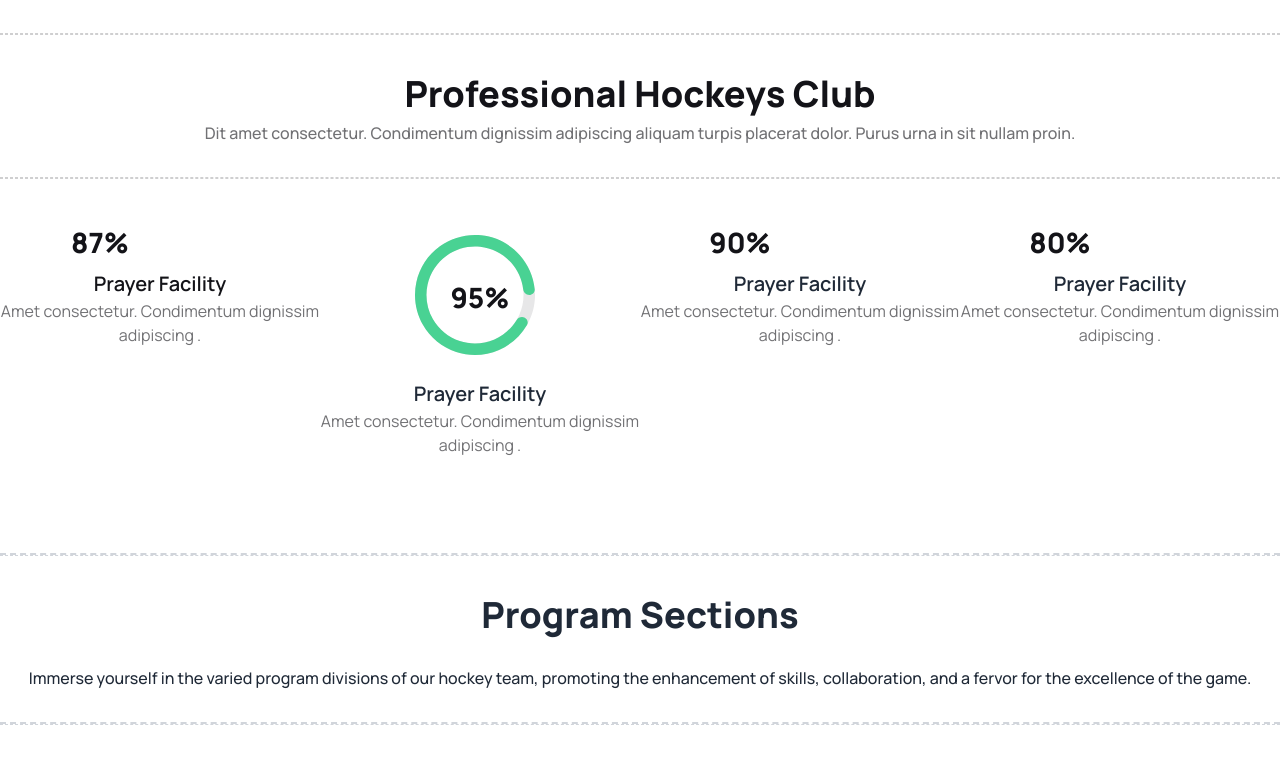
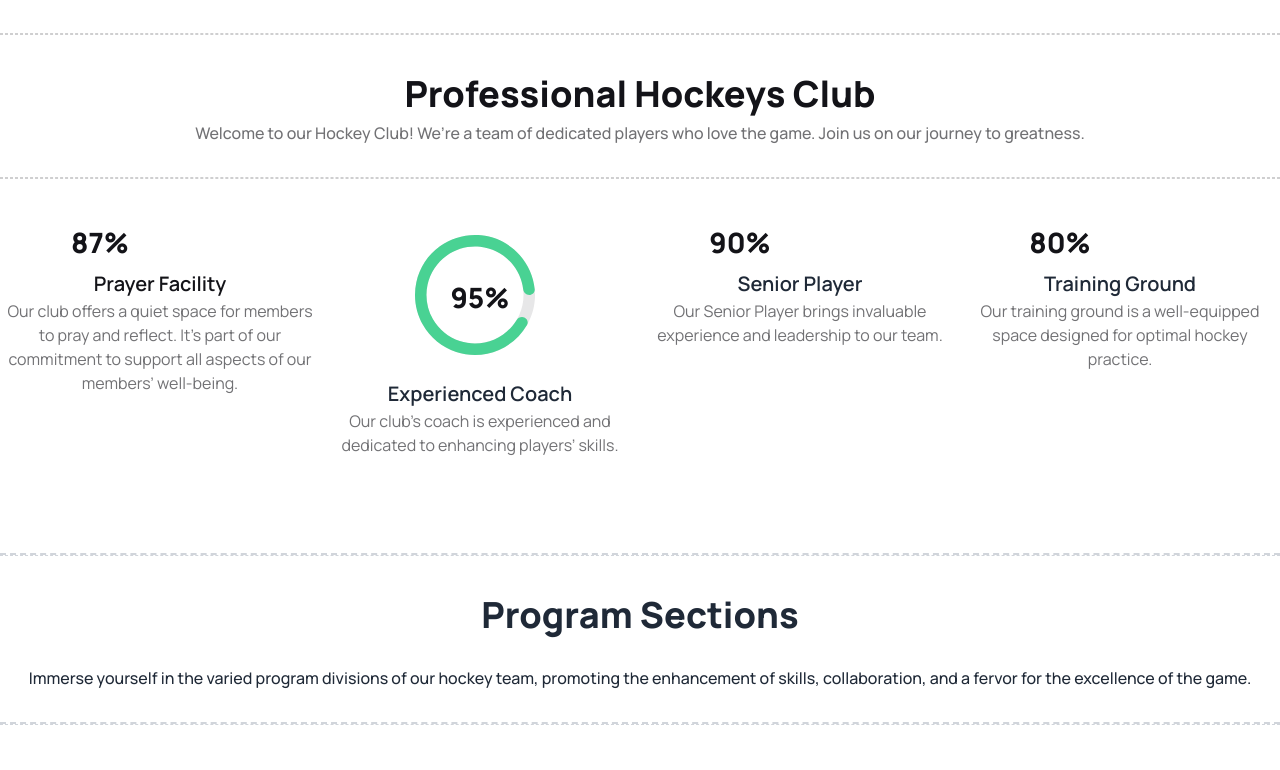
Before and after one commit to shihab4513/Hockeys-website, a plain HTML site: page index.html in a window 1280 px wide. Shown: the part 1080-1850 px from the top of the page. Drawn offline with nearby package versions, Linux system fonts and the light colour scheme.

Commit message:
99% complete

```diff
--- a/index.html
+++ b/index.html
@@ -74,7 +74,7 @@
 <body class="font-manrope">
     <header class="lg:container lg:mx-auto">
         <nav>
-            <div class="navbar bg-base-100">
+            <div class="navbar bg-base-100 justify-between">
                 <div class="navbar-start">
                     <div class="dropdown">
                         <div tabindex="0" role="button" class="btn btn-ghost lg:hidden">
@@ -93,7 +93,7 @@
                             <li><a class="text-[1rem] text-[#424247] font-normal">Contact</a></li>
                         </ul>
                     </div>
-                    <a class="btn btn-ghost text-4xl text-[#131318] font-extrabold">Hockey<span
+                    <a class="btn btn-ghost text-[1.5rem] lg:text-[2.25rem] text-[#131318] font-extrabold">Hockey<span
                             class="text-[#FF4240] p-0">’</span>s</a>
                 </div>
                 <div class="navbar-center hidden lg:flex">
@@ -125,7 +125,8 @@
                         </svg>
                     </div>
                     <div>
-                        <button class="btn btn-primary bg-[#FF4240] text-[1.25rem] text-white font-bold border-none">Get
+                        <button
+                            class="btn btn-primary bg-[#FF4240] text-[0.8rem] lg:text-[1.125rem] text-white font-bold border-none ml-6">Get
                             Ticket</button>
                     </div>
 
@@ -184,8 +185,8 @@
 
 
             <h1 class="text-[2.25rem] font-extrabold text-[#131318] text-center">Professional Hockeys Club</h1>
-            <p class="text-[1rem] font-medium text-[#13131899] text-center">Dit amet consectetur. Condimentum dignissim
-                adipiscing aliquam turpis placerat dolor. Purus urna in sit nullam proin. </p>
+            <p class="text-[1rem] font-medium text-[#13131899] text-center">Welcome to our Hockey Club! We’re a team of
+                dedicated players who love the game. Join us on our journey to greatness.</p>
             <hr class="mb-8 mt-8">
             <div class="grid grid-cols-1 lg:grid-cols-4">
                 <!-- progreess bar 1 -->
@@ -200,8 +201,9 @@
                         </div>
                     </div>
                     <h2 class="text-center text-[1.25rem] font-semibold text-[#131318]">Prayer Facility</h2>
-                    <p class="text-center text-[1rem] font-normal text-[#13131899]">Amet consectetur. Condimentum
-                        dignissim adipiscing .</p>
+                    <p class="text-center text-[1rem] font-normal text-[#13131899]">Our club offers a quiet space for
+                        members to pray and reflect. It’s part of our commitment to support all aspects of our members’
+                        well-being.</p>
                 </div>
                 <!-- progressbar 2 -->
 
@@ -215,9 +217,9 @@
                             <h1 class="text-[1.75rem] text-[#131318] font-extrabold">95%</p>
                         </div>
                     </div>
-                    <h2 class="text-center text-[1.25rem] font-semibold text-[#131318">Prayer Facility</h2>
-                    <p class="text-center text-[1rem] font-normal text-[#13131899]">Amet consectetur. Condimentum
-                        dignissim adipiscing .</p>
+                    <h2 class="text-center text-[1.25rem] font-semibold text-[#131318">Experienced Coach</h2>
+                    <p class="text-center text-[1rem] font-normal text-[#13131899]">Our club’s coach is experienced and
+                        dedicated to enhancing players’ skills.</p>
                 </div>
                 <!-- progreess bar 3 -->
                 <div>
@@ -230,9 +232,9 @@
                             <h1 class="text-[1.75rem] text-[#131318] font-extrabold">90%</p>
                         </div>
                     </div>
-                    <h2 class="text-center text-[1.25rem] font-semibold text-[#131318">Prayer Facility</h2>
-                    <p class="text-center text-[1rem] font-normal text-[#13131899]">Amet consectetur. Condimentum
-                        dignissim adipiscing .</p>
+                    <h2 class="text-center text-[1.25rem] font-semibold text-[#131318">Senior Player</h2>
+                    <p class="text-center text-[1rem] font-normal text-[#13131899]">Our Senior Player brings invaluable
+                        experience and leadership to our team.</p>
                 </div>
                 <!-- progreess bar 4 -->
                 <div>
@@ -245,9 +247,9 @@
                             <h1 class="text-[1.75rem] text-[#131318] font-extrabold">80%</p>
                         </div>
                     </div>
-                    <h2 class="text-center text-[1.25rem] font-semibold text-[#131318">Prayer Facility</h2>
-                    <p class="text-center text-[1rem] font-normal text-[#13131899]">Amet consectetur. Condimentum
-                        dignissim adipiscing .</p>
+                    <h2 class="text-center text-[1.25rem] font-semibold text-[#131318">Training Ground</h2>
+                    <p class="text-center text-[1rem] font-normal text-[#13131899]">Our training ground is a
+                        well-equipped space designed for optimal hockey practice.</p>
                 </div>
 
             </div>
```
